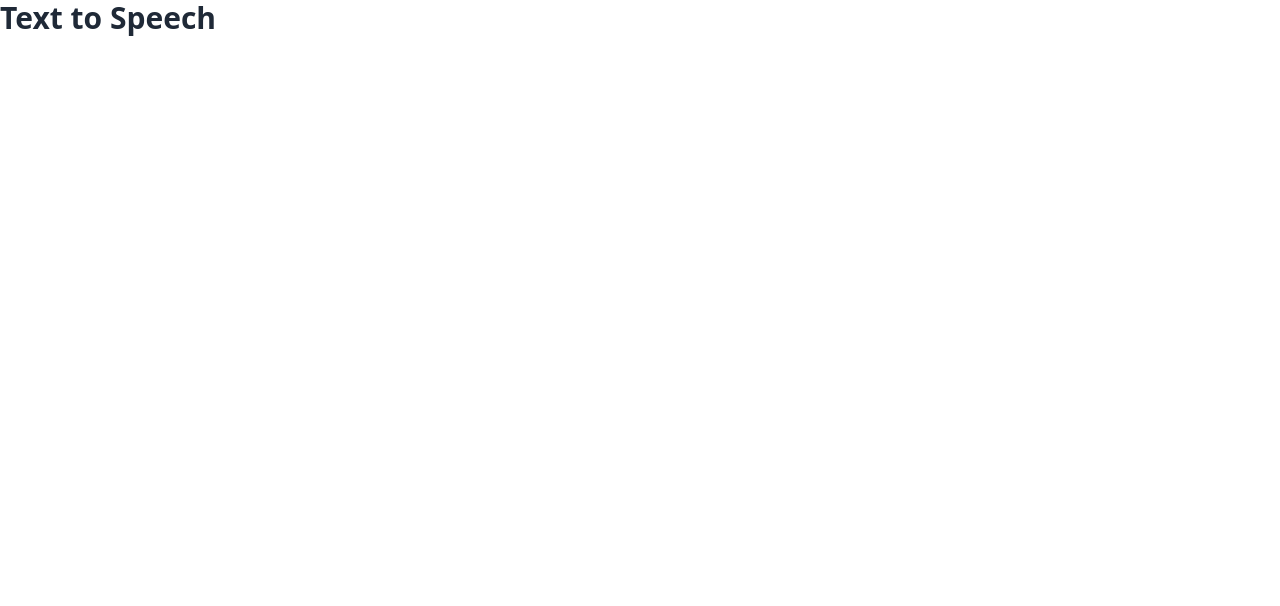
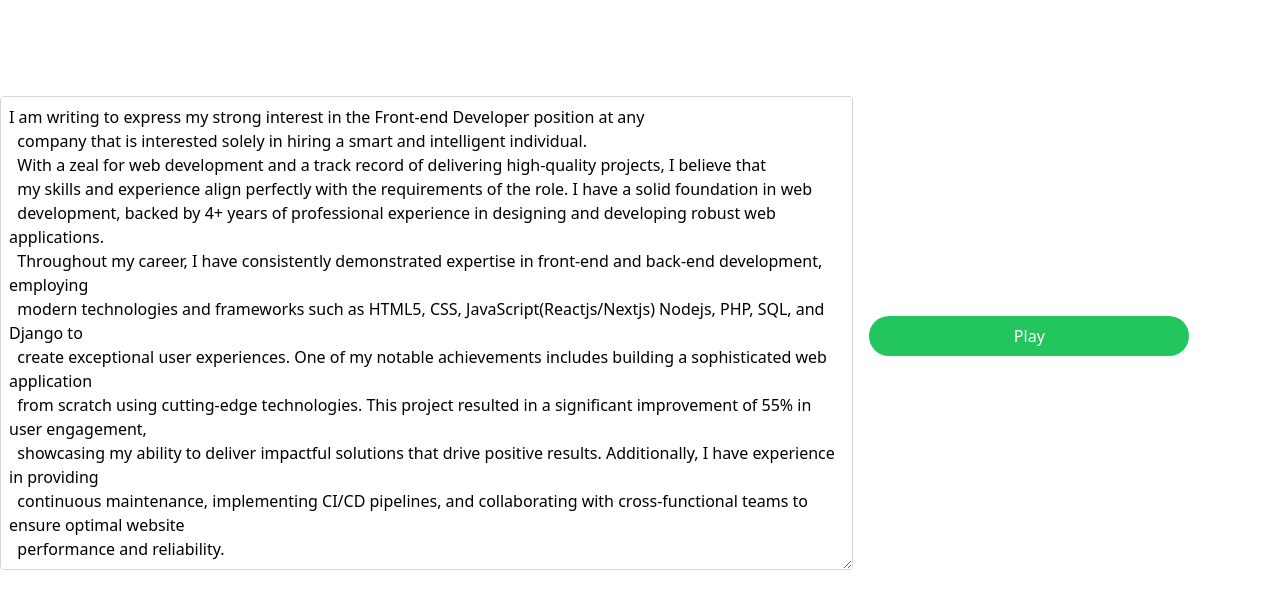
Before and after one commit to BisiOlaYemi/Text2speech, a React (Create React App) app: page / in a window 1280 px wide. Shown: the top 606 px of the page. Built offline with nearby package versions, Linux system fonts and the light colour scheme.

Commit message:
Added more text to text to speech

```diff
--- a/src/App.js
+++ b/src/App.js
@@ -1,9 +1,10 @@
+import TextToSpeech from "./components/TextToSpeech";
 
 
 function App() {
   return (
     <div className="">
-      <h1 className="font-bold text-3xl text-gray-800">Text to Speech</h1>
+        <TextToSpeech />
     </div>
   );
 }
--- /dev/null
+++ b/src/components/TextToSpeech.jsx
@@ -0,0 +1,73 @@
+import React, { useState, useEffect } from 'react';
+
+const TextToSpeech = () => {
+  const [isPlaying, setIsPlaying] = useState(false);
+  const [text, setText] = useState('');
+  const [speech, setSpeech] = useState(null);
+
+  useEffect(() => {
+    // Initialize the speech synthesis API
+    const synth = window.speechSynthesis;
+    const utterance = new SpeechSynthesisUtterance();
+    setSpeech(utterance);
+
+    return () => {
+      // Clean up the speech synthesis API
+      synth.cancel();
+    };
+  }, []);
+
+  const handlePlay = () => {
+    setIsPlaying(true);
+    speech.text = text;
+    window.speechSynthesis.speak(speech);
+  };
+
+  const handleStop = () => {
+    setIsPlaying(false);
+    window.speechSynthesis.cancel();
+  };
+
+  const defaultText = `I am writing to express my strong interest in the Front-end Developer position at any
+  company that is interested solely in hiring a smart and intelligent individual.
+  With a zeal for web development and a track record of delivering high-quality projects, I believe that
+  my skills and experience align perfectly with the requirements of the role. I have a solid foundation in web
+  development, backed by 4+ years of professional experience in designing and developing robust web applications.
+  Throughout my career, I have consistently demonstrated expertise in front-end and back-end development, employing
+  modern technologies and frameworks such as HTML5, CSS, JavaScript(Reactjs/Nextjs) Nodejs, PHP, SQL, and Django to
+  create exceptional user experiences. One of my notable achievements includes building a sophisticated web application
+  from scratch using cutting-edge technologies. This project resulted in a significant improvement of 55% in user engagement,
+  showcasing my ability to deliver impactful solutions that drive positive results. Additionally, I have experience in providing
+  continuous maintenance, implementing CI/CD pipelines, and collaborating with cross-functional teams to ensure optimal website
+  performance and reliability.
+  `;
+
+  useEffect(() => {
+    setText(defaultText);
+  }, []);
+
+  return (
+    <div className="flex items-center">
+      <div className="w-2/3 mt-24">
+        <textarea
+          className="w-full p-2 border border-gray-300 rounded"
+          rows="19"
+          value={text}
+          onChange={(e) => setText(e.target.value)}
+        />
+      </div>
+      <div className="w-1/4 ml-4 mt-24">
+        <button
+          className={`w-full py-2 px-2 rounded-full ${
+            isPlaying ? 'bg-red-500 text-white' : 'bg-green-500 text-white'
+          }`}
+          onClick={isPlaying ? handleStop : handlePlay}
+        >
+          {isPlaying ? 'Stop' : 'Play'}
+        </button>
+      </div>
+    </div>
+  );
+};
+
+export default TextToSpeech;
```
